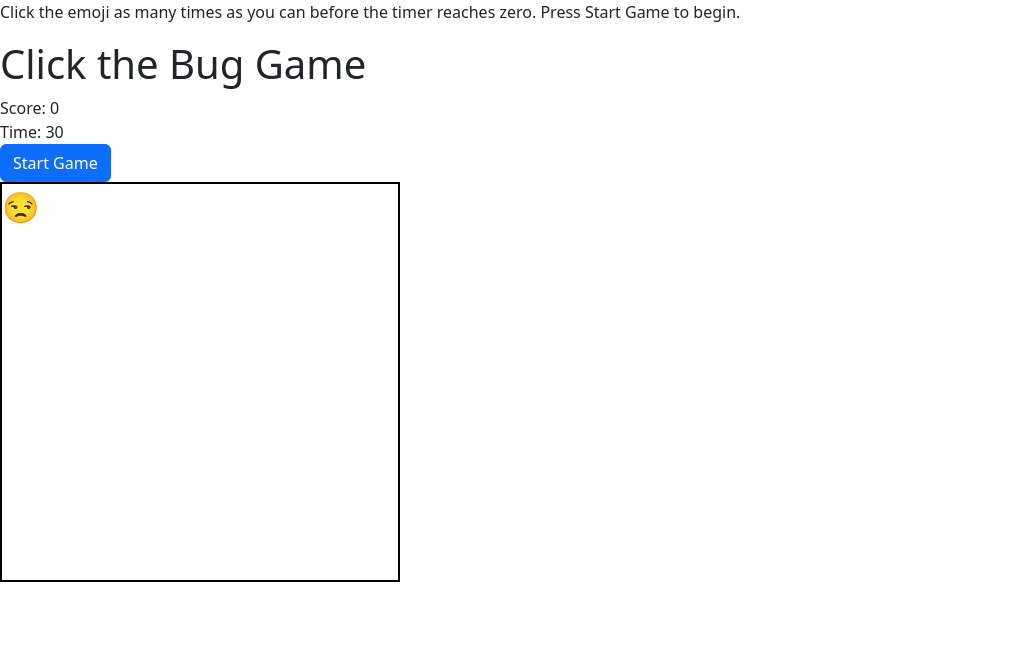
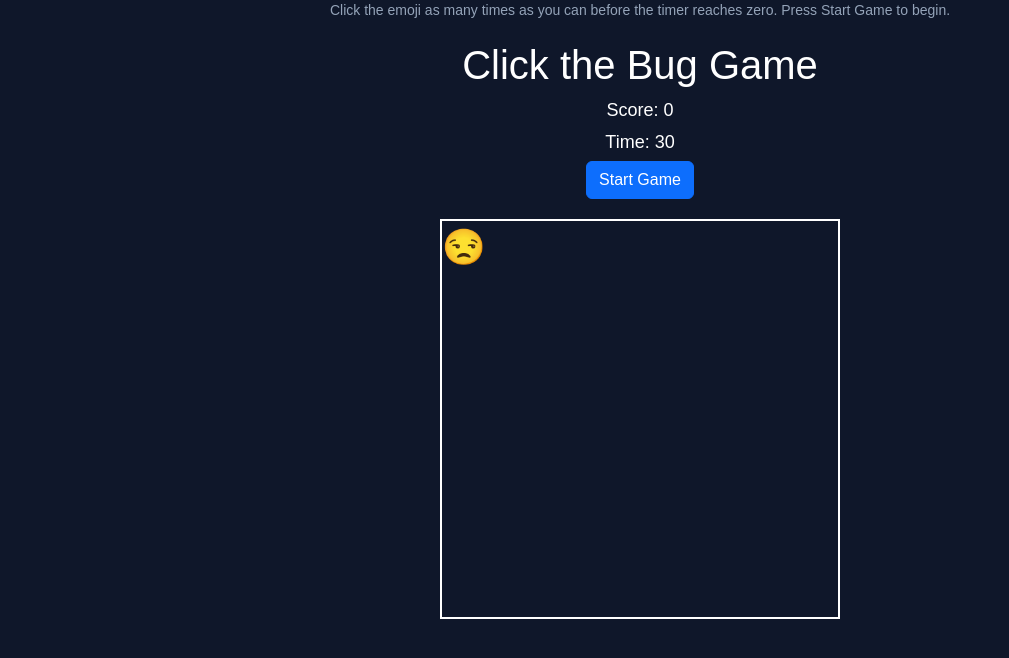
Before and after one commit to dan2353/A-Game-in-HTML, a plain HTML site: page index.html in a window 1280 px wide. Shown: the whole page, without its empty margins (0-1009 px from the left). Drawn offline with nearby package versions, Linux system fonts and the light colour scheme.

Commit message:
Update styles.css

```diff
--- a/styles.css
+++ b/styles.css
@@ -1,11 +1,32 @@
-.box{width:400px;
-height:400px;
-border: 2px solid black;
-position:relative;
+body {
+  background-color: #0f172a;
+  color: white;
+  font-family: Arial;
+  text-align: center;
 }
 
+h1 {
+  margin-top: 20px;
+}
+.box {
+  width: 400px;
+  height: 400px;
+  border: 2px solid white;
+  margin: 20px auto;
+  position: relative;
+}
 #bug {
   position: absolute;
-  font-size: 30px;
+  font-size: 35px;
   cursor: pointer;
 }
+
+#score, #time {
+  margin: 5px;
+  font-size: 18px;
+}
+.instructions {
+  color: #94a3b8;
+  font-size: 14px;
+  margin-bottom: 10px;
+}
```
